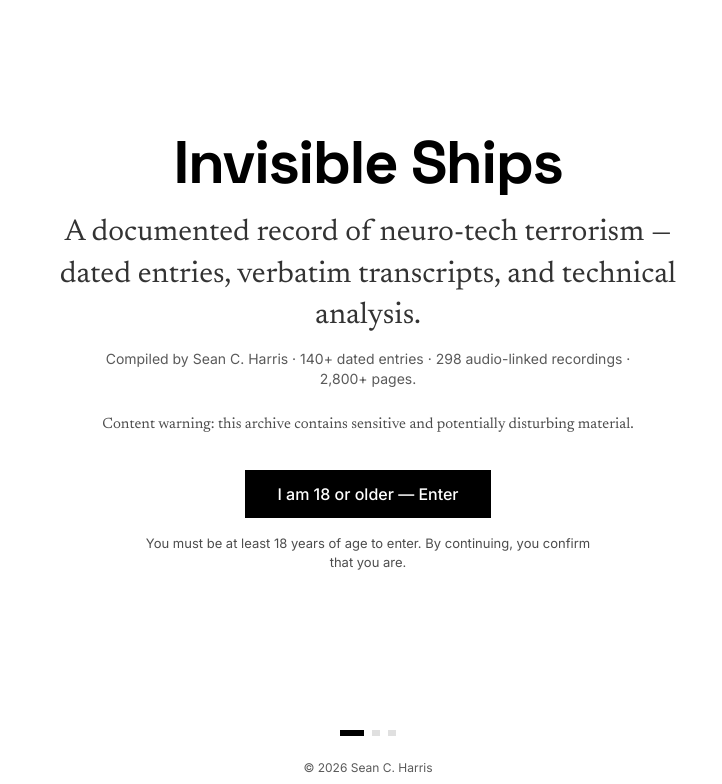
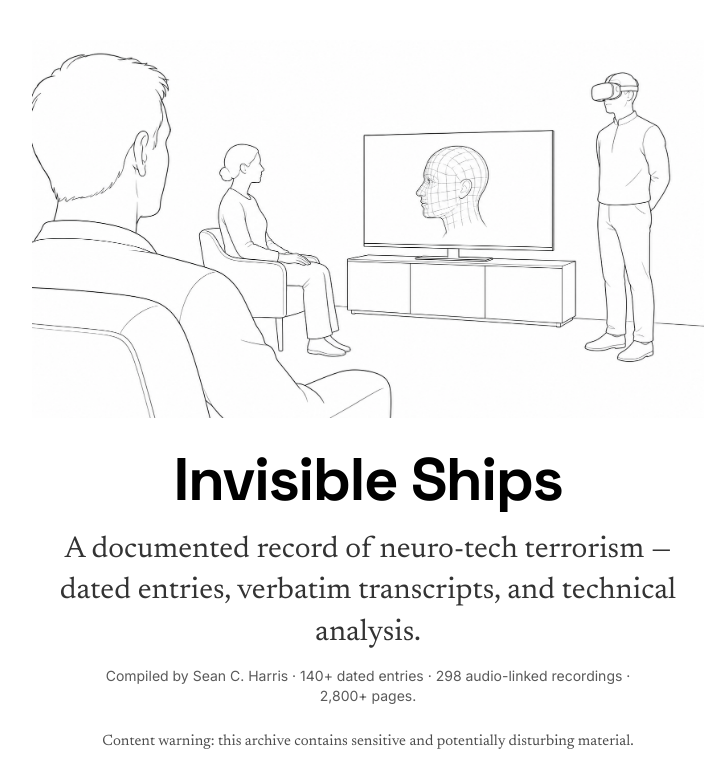
Before and after one commit to growthoutcome-code/v0-invisibleships, a Next.js app: page / in a window 1280 px wide. Shown: the top 784 px of the page, without its empty margins (272-994 px from the left). Built offline with nearby package versions, Linux system fonts and the light colour scheme; no server answers.

Commit message:
Homepage: add neuro-engagement line illustration above welcome (theme-inverting)

```diff
--- a/components/AccessGate.tsx
+++ b/components/AccessGate.tsx
@@ -57,6 +57,11 @@ export default function AccessGate({ onEnter }: { onEnter: () => void }) {
     return (
       <Shell step="welcome" copyright={GATE.welcome.copyright}>
         <div className="text-center">
+          <img
+            src="/gate-01.png"
+            alt="Line drawing of figures observing a wireframe human head on a screen; one wears a headset."
+            className="mx-auto mb-8 w-full max-w-2xl dark:invert select-none"
+          />
           <h1 className="font-display text-5xl sm:text-6xl font-bold tracking-tight text-foreground">{GATE.welcome.headline}</h1>
           <p className="mt-5 font-serif text-3xl text-foreground/80 max-w-2xl mx-auto leading-snug">{GATE.welcome.subline}</p>
           <p className="mt-3 text-sm text-muted max-w-xl mx-auto">{GATE.welcome.supporting}</p>
```
Also changed, not shown: public/gate-01.png (added).
